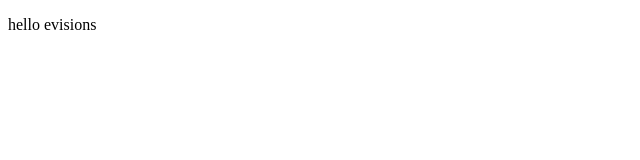
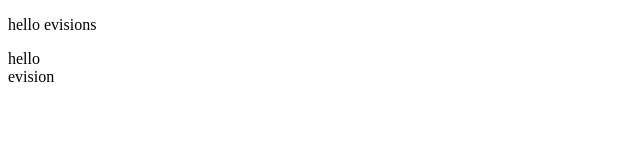
Before and after one commit to vismayrathore123/LocalRepo, a plain HTML site: page index.html in a window 1280 px wide. Shown: the full height of the page, 0-640 px from the left. Drawn offline with Linux system fonts and the light colour scheme.

Commit message:
added div and span

```diff
--- a/index.html
+++ b/index.html
@@ -8,5 +8,7 @@
 </head>
 <body>
     <p> hello evisions</p>
+    <div>hello </div>
+    <span>evision</span>
 </body>
 </html>
```
